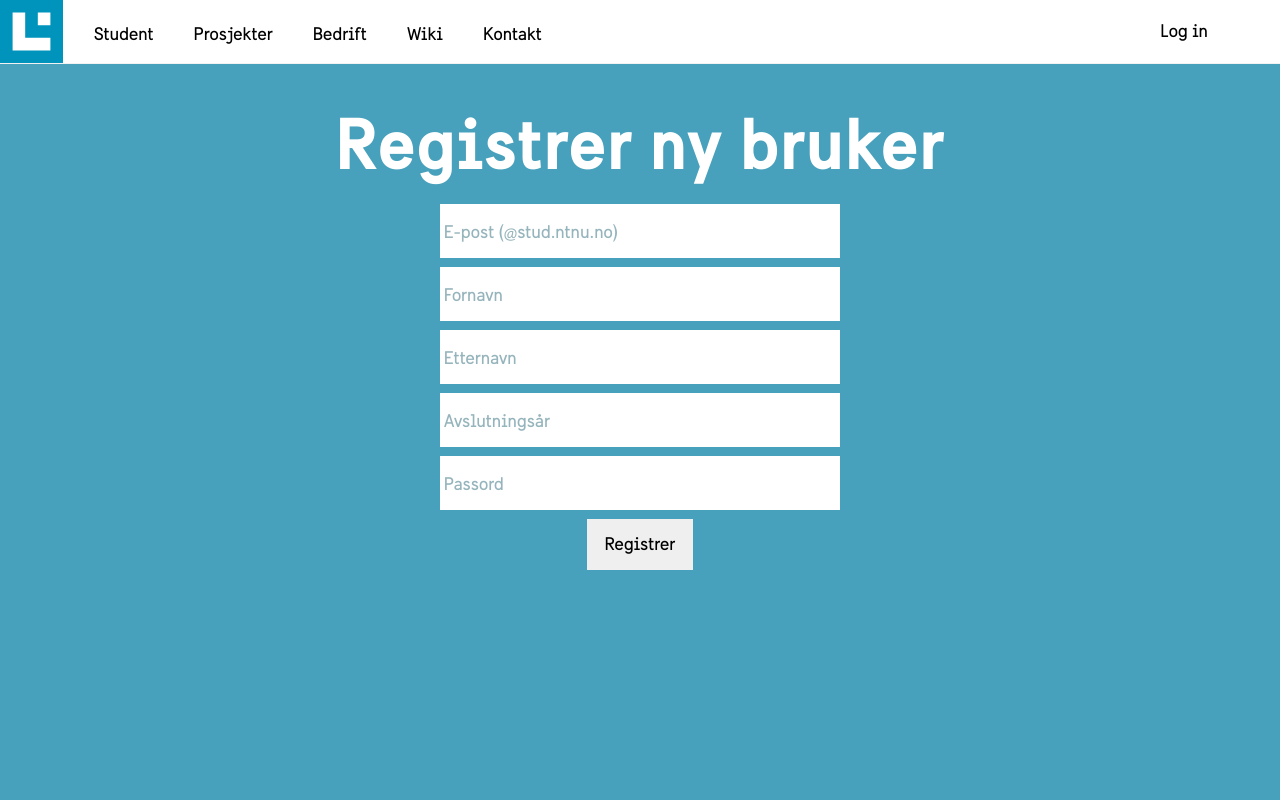
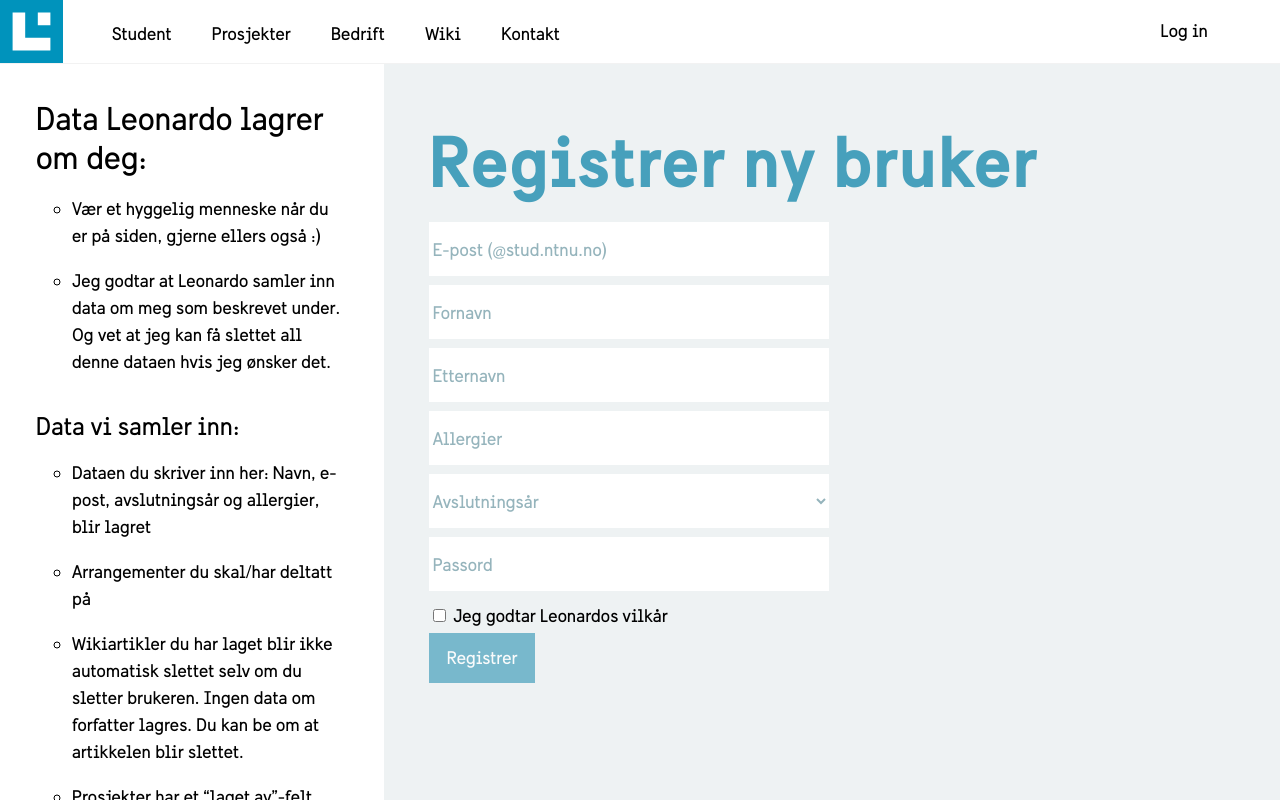
Before and after one commit to anitastuberg/industrielldesign.no, a Django app: page /register/ in a window 1280 px wide. Run offline with Django 3.2, Linux system fonts and the light colour scheme.

Commit message:
Registration page now styled. Ish

```diff
--- a/authentication/forms.py
+++ b/authentication/forms.py
@@ -1,29 +1,29 @@
 from django.contrib.auth import get_user_model
 from django import forms
 from .validators import validate_stud_email
+import datetime
 
 User = get_user_model()
 
 class RegisterForm(forms.ModelForm):
-    email = forms.EmailField(validators=[validate_stud_email])
-    first_name = forms.CharField(max_length=150)
-    last_name = forms.CharField(max_length=150)
-    graduation_year = forms.IntegerField()
-    allergies = forms.CharField(max_length=150)
-    password = forms.CharField(widget=forms.PasswordInput)
-
     def __init__(self, *args, **kwargs):
         super(RegisterForm, self).__init__(*args, **kwargs)
         self.fields['email'].widget.attrs['autocomplete'] = "email"
         self.fields['first_name'].widget.attrs['autocomplete'] = "given-name"
         self.fields['last_name'].widget.attrs['autocomplete'] = "family-name"
-        self.fields['last_name'].widget.attrs['autocomplete'] = "family-name"
         self.fields['password'].widget.attrs['autocomplete'] = "current-password"
-
+        self.fields['graduation_year'].choices = [("", ""),] + list(self.fields["graduation_year"].choices)[1:]
 
     class Meta:
         model = User
         fields = ['email', 'first_name', 'last_name', 'graduation_year', 'allergies', 'password']
+        widgets = {
+            'password': forms.PasswordInput(),
+        }
+
+
+
+
 
 class LoginForm(forms.Form):
     email = forms.EmailField()
--- a/authentication/models.py
+++ b/authentication/models.py
@@ -6,6 +6,7 @@
     BaseUserManager, AbstractBaseUser
 )
 import datetime
+from .validators import validate_stud_email
 
 
 class ProfileManager(BaseUserManager):
@@ -63,7 +64,8 @@
     email = models.EmailField(
         verbose_name='email address',
         max_length=255,
-        unique=True
+        unique=True,
+        validators=[validate_stud_email]
     )
     graduation_year = models.IntegerField('Klasse', choices=YEAR_CHOICES)
     first_name = models.CharField(max_length=150)
--- a/authentication/validators.py
+++ b/authentication/validators.py
@@ -1,5 +1,4 @@
 from django.core.exceptions import ValidationError
-from django.utils.translation import ugettext_lazy as _
 
 def validate_stud_email(value):
     if not "stud.ntnu.no" in value:
--- a/authentication/views.py
+++ b/authentication/views.py
@@ -55,6 +55,7 @@
         if form.is_valid():
 
             user = form.save(commit=False)
+            print(form.cleaned_data['email'])
 
             # Cleaned (normalized) data
             email = form.cleaned_data['email']
--- a/home/templates/home/register.html
+++ b/home/templates/home/register.html
@@ -3,46 +3,85 @@
 {% load staticfiles %}
 {% block page_title %}Registrer{% endblock %}
 
-{% block body_class %}blue-background{% endblock body_class %}
+{% block content %}
 
-{% block content %}
 {% include 'navbar.html' %}
+
 <div id="register" class="container--nav">
+    <div class="terms-conditions">
+        {% include "brukervilkår.html" %}
+    </div>
+    <div class="register-inputs">
         <h1>Registrer ny bruker</h1>
         <form action="" method="POST">
             {% csrf_token %}
             <div class="input-container">
                 <label for="{{ form.email.id_for_label }}">E-post (@stud.ntnu.no)</label>
                 {{ form.email }}
-            {% if form.password.error %}<span class="error yellow">{{ form.email.error }}</span>{% endif %}
+                {{ form.email.errors }}
             </div>
             <div class="input-container">
                 <label for="{{ form.first_name.id_for_label }}">Fornavn</label>
                 {{ form.first_name }}
-            {% if form.password.error %}<span class="error yellow">{{ form.first_name.error }}</span>{% endif %}
+                {{ form.first_name.errors }}
             </div>
             <div class="input-container">
                 <label for="{{ form.last_name.id_for_label }}">Etternavn</label>
                 {{ form.last_name }}
-            {% if form.password.error %}<span class="error yellow">{{ form.last_name.error }}</span>{% endif %}
+                {{ form.last_name.errors }}
+            </div>
+            <div class="input-container">
+                <label for="{{ form.allergies.id_for_label }}">Allergier</label>
+                {{ form.allergies }}
+                {{ form.allergies.errors }}
             </div>
             <div class="input-container">
                 <label for="{{ form.graduation_year.id_for_label }}">Avslutningsår</label>
                 {{ form.graduation_year }}
-            {% if form.password.error %}<span class="error yellow">{{ form.graduation_year.error }}</span>{% endif %}
-        </div>
-        <div class="input-container">
-            <label for="{{ form.allergies.id_for_label }}">Allergier</label>
-            {{ form.allerigies }}
-            {% if form.password.error %}<span class="error yellow">{{ form.allergies.error }}</span>{% endif %}
+                {{ form.graduation_year.errors }}
             </div>
             <div class="input-container">
                 <label for="{{ form.password.id_for_label }}">Passord</label>
                 {{ form.password }}
-            {% if form.password.error %}<span class="error yellow">{{ form.password.error }}</span>{% endif %}
+                {{ form.password.errors }}
             </div>
-        <input class="button" type="submit" value="Registrer">
+            <input type="checkbox" id="accepted">
+            <label id="checkboxLabel" for="accepted">Jeg godtar Leonardos vilkår</label>
+            <input id="submitButton" class="button blue" type="submit" value="Registrer" disabled>
         </form>
+    </div>
 </div>
 
 {% endblock content %}
+{% block javascript %}
+<script>
+    let acceptedCheckbox = $('#accepted');
+    let submitButton = $('#submitButton');
+    let select = $('select');
+
+    function updateSelect() {
+        if (select.val().length > 0) {
+            select.addClass("active");
+        } else {
+            select.parent().removeClass("focus");
+            select.removeClass("active");
+        }
+    }
+
+    acceptedCheckbox.change(function() {
+        if (acceptedCheckbox.is(":checked")) {
+            submitButton.attr("disabled", false);
+        } else {
+            submitButton.attr("disabled", true);
+        }
+    });
+    select.change(function() {
+        updateSelect();
+    });
+    select.blur(function() {
+        updateSelect();
+    });
+    // Update on refresh
+    updateSelect();
+</script>
+{% endblock javascript %}
--- a/static_in_pro/our_static/css/base/_typography.scss
+++ b/static_in_pro/our_static/css/base/_typography.scss
@@ -113,9 +113,10 @@
 // List styling
 
 ul, ol {
-    margin-left: 1rem;
+    margin-left: 2rem;
     li {
         line-height: 1.5em;
+        margin-bottom: 1rem;
     }
 }
 
--- a/static_in_pro/our_static/css/components/_input.scss
+++ b/static_in_pro/our_static/css/components/_input.scss
@@ -19,26 +19,45 @@
         cursor: text;
         color: $gray;
     }
+
     input,
-    textarea {
+    textarea,
+    select {
         width: 100%;
         height: 3rem;
         padding: 1rem 0.5rem 0.5rem;
         border: 0;
         background-color: $white;
+        font-size: 1rem;
+
         &:focus {
             outline: none;
         }
     }
-    .error {
+
+    select {
+        color: $gray;
+
+        &.active {
+            color: $text-color;
+        }
+    }
+
+    .errorlist {
+        margin: 0;
+        margin-top: 4px;
+        padding: 0;
+        li {
             color: $red;
             font-size: 0.8rem;
             margin-left: 4px;
             position: relative;
             top: -3px;
         }
-    .error.yellow {
+
+        li.yellow {
             color: $yellow;
+        }
     }
 }
 
--- a/static_in_pro/our_static/css/helpers/_mixins.scss
+++ b/static_in_pro/our_static/css/helpers/_mixins.scss
@@ -12,3 +12,13 @@
 @mixin low-shadow() {
     box-shadow: 0 0 0 0;
 }
+
+@mixin no-select() {
+    -webkit-touch-callout: none; /* iOS Safari */
+    -webkit-user-select: none; /* Safari */
+     -khtml-user-select: none; /* Konqueror HTML */
+       -moz-user-select: none; /* Firefox */
+        -ms-user-select: none; /* Internet Explorer/Edge */
+            user-select: none; /* Non-prefixed version, currently
+                                  supported by Chrome and Opera */
+}
--- a/static_in_pro/our_static/css/main.css
+++ b/static_in_pro/our_static/css/main.css
@@ -169,11 +169,12 @@
 }
 
 ul, ol {
-  margin-left: 1rem;
+  margin-left: 2rem;
 }
 
 ul li, ol li {
   line-height: 1.5em;
+  margin-bottom: 1rem;
 }
 
 ul li {
@@ -780,20 +781,37 @@
 }
 
 .input-container input,
-.input-container textarea {
+.input-container textarea,
+.input-container select {
   width: 100%;
   height: 3rem;
   padding: 1rem 0.5rem 0.5rem;
   border: 0;
   background-color: #fff;
+  font-size: 1rem;
 }
 
 .input-container input:focus,
-.input-container textarea:focus {
+.input-container textarea:focus,
+.input-container select:focus {
   outline: none;
 }
 
-.input-container .error {
+.input-container select {
+  color: #95B4BC;
+}
+
+.input-container select.active {
+  color: #1a1a1a;
+}
+
+.input-container .errorlist {
+  margin: 0;
+  margin-top: 4px;
+  padding: 0;
+}
+
+.input-container .errorlist li {
   color: #E84C4C;
   font-size: 0.8rem;
   margin-left: 4px;
@@ -801,7 +819,7 @@
   top: -3px;
 }
 
-.input-container .error.yellow {
+.input-container .errorlist li.yellow {
   color: #FFF49C;
 }
 
@@ -1714,18 +1732,61 @@
 }
 
 #register {
-  padding-top: 100px;
-}
-
-#register h1 {
-  color: #fff;
-  text-align: center;
+  width: 100vw;
+  height: 100vh;
+  background-color: #EEF2F3;
+  display: -ms-grid;
+  display: grid;
+  -ms-grid-columns: 3fr 7fr;
+      grid-template-columns: 3fr 7fr;
+  -ms-grid-rows: 1;
+      grid-template-rows: 1;
+}
+
+@media screen and (max-width: 1100px) {
+  #register {
+    -ms-grid-columns: 1fr;
+        grid-template-columns: 1fr;
+  }
+}
+
+#register .terms-conditions {
+  background-color: #fff;
+  padding: 2rem;
+  overflow: scroll;
+}
+
+#register .terms-conditions h1 {
+  margin-top: 3rem;
+}
+
+#register .terms-conditions h4 {
+  margin-top: 2rem;
+}
+
+#register .register-inputs {
+  padding: 0 5%;
+  margin-top: 3rem;
+}
+
+#register .register-inputs h1 {
+  color: #47A0BC;
   font-size: 4rem;
   font-family: "sweden_sansbold", sans-serif;
 }
 
-#register form .input-container, #register input[type="submit"] {
-  margin-left: auto;
-  margin-right: auto;
+#register .register-inputs #checkboxLabel {
+  -webkit-touch-callout: none;
+  /* iOS Safari */
+  -webkit-user-select: none;
+  /* Safari */
+  /* Konqueror HTML */
+  -moz-user-select: none;
+  /* Firefox */
+  -ms-user-select: none;
+  /* Internet Explorer/Edge */
+  user-select: none;
+  /* Non-prefixed version, currently
+                                  supported by Chrome and Opera */
 }
 /*# sourceMappingURL=main.css.map */
--- a/static_in_pro/our_static/css/pages/_register.scss
+++ b/static_in_pro/our_static/css/pages/_register.scss
@@ -1,13 +1,42 @@
 #register {
-    padding-top: 100px;
-    h1 {
-        color: #fff;
-        text-align: center;
-        font-size: 4rem;
-        font-family: $bold;
+    width: 100vw;
+    height: 100vh;
+    background-color: $extra-light-gray;
+    display: grid;
+    grid-template-columns: 3fr 7fr;
+    grid-template-rows: 1;
+    @media screen and (max-width: 1100px) {
+            grid-template-columns: 1fr;
     }
-    form .input-container, input[type="submit"] {
-        margin-left: auto;
-        margin-right: auto;
+
+    .terms-conditions {
+        background-color: $white;
+        padding: 2rem;
+        overflow: scroll;
+
+        h1 {
+            margin-top: 3rem;
+        }
+
+        h4 {
+            margin-top: 2rem;
+        }
+
+        @media screen and (max-width: 1100px) {
+
+        }
+    }
+
+    .register-inputs {
+        padding: 0 5%;
+        margin-top: 3rem;
+        h1 {
+            color: $light-blue;
+            font-size: 4rem;
+            font-family: $bold;
+        }
+        #checkboxLabel {
+            @include no-select();
+        }
     }
 }
--- a/home/templates/home/brukervilkår.html
+++ b/templates/brukervilkår.html
@@ -1,6 +1,11 @@
-<h1>Data Leonardo lagrer om deg:</h1>
+<h2>Data Leonardo lagrer om deg:</h1>
 <ul>
-    <li>Dataen du skriver inn her: Navn, e-post, avslutningsår, allergier</li>
+    <li>Vær et hyggelig menneske når du er på siden, gjerne ellers også :)</li>
+    <li>Jeg godtar at Leonardo samler inn data om meg som beskrevet under. Og vet at jeg kan få slettet all denne dataen hvis jeg ønsker det.</li>
+</ul>
+<h4>Data vi samler inn:</h4>
+<ul>
+    <li>Dataen du skriver inn her: Navn, e-post, avslutningsår og allergier, blir lagret</li>
     <li>Arrangementer du skal/har deltatt på</li>
     <li>Wikiartikler du har laget blir ikke automatisk slettet selv om du sletter brukeren. Ingen data om forfatter
         lagres. Du kan be om at artikkelen blir slettet.</li>
```
Also changed, not shown: 1 other file. Lines whose indentation alone changed are shown as unchanged.
